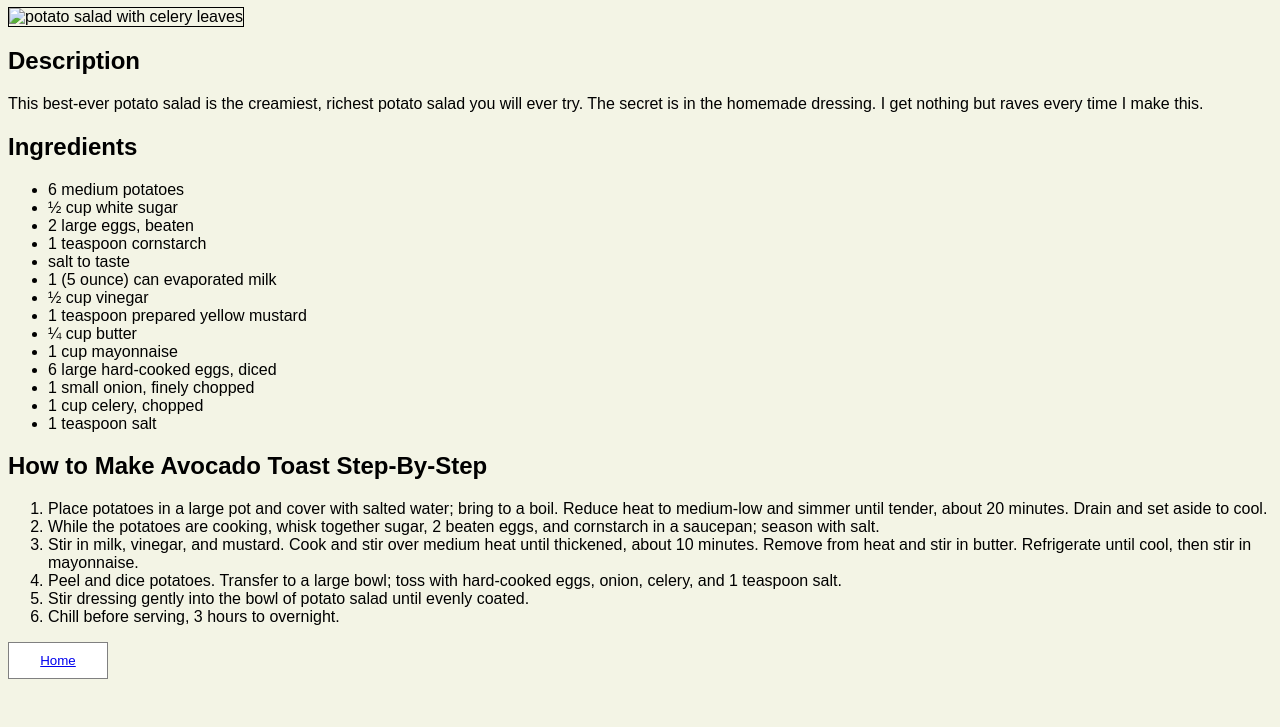
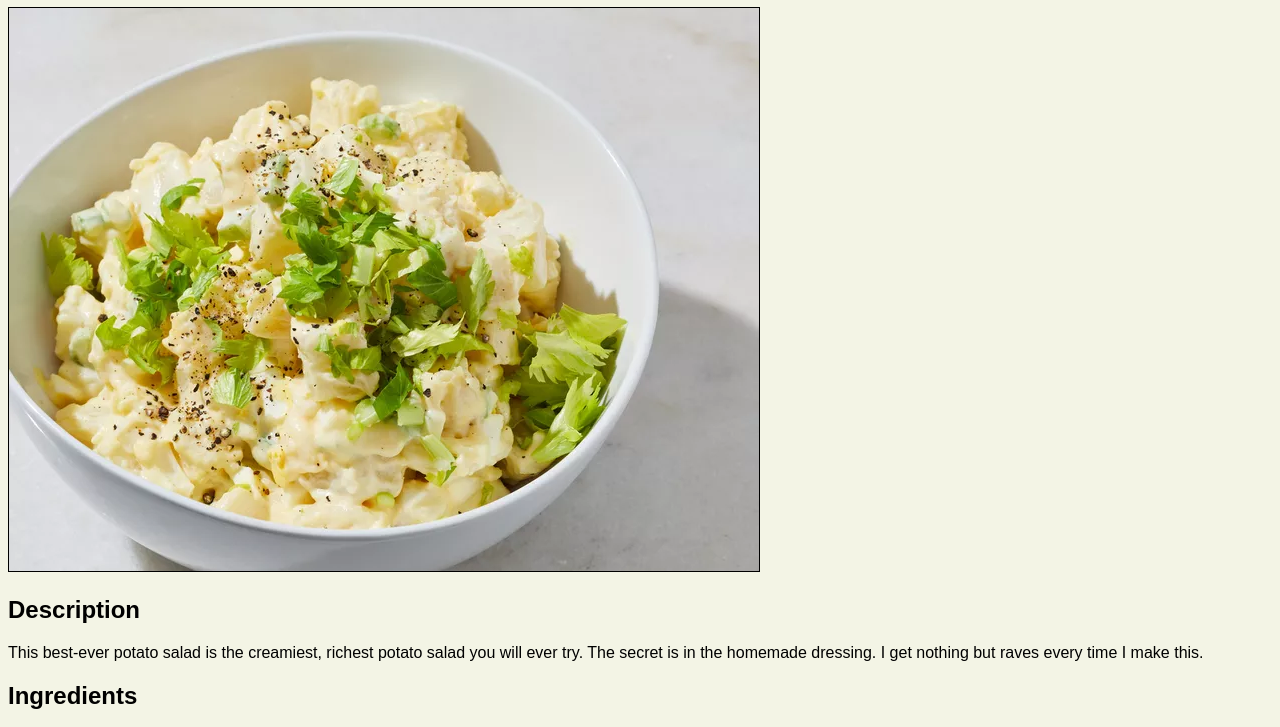
Before and after one commit to justalec27/odin-recipes, a plain HTML site: page recipes/potato-salad.html in a window 1280 px wide. Shown: the part 73-800 px from the top of the page. Drawn offline with Linux system fonts and the light colour scheme.

Commit message:
fix recipes images
fixed the path for iamges on recipes page

```diff
--- a/recipes/potato-salad.html
+++ b/recipes/potato-salad.html
@@ -8,7 +8,7 @@
 </head>
 <body>
     <h1>World's Best Potato Salad</h1>
-    <img src="images/potato-salad.jpeg" alt="potato salad with celery leaves">
+    <img src="../images/potato-salad.jpeg" alt="potato salad with celery leaves">
 
     <h2>Description</h2>
         <p>This best-ever potato salad is the creamiest, richest potato salad you will ever try.
```
Also changed, not shown: recipes/avocado-toast.html (+1 -1 lines).
